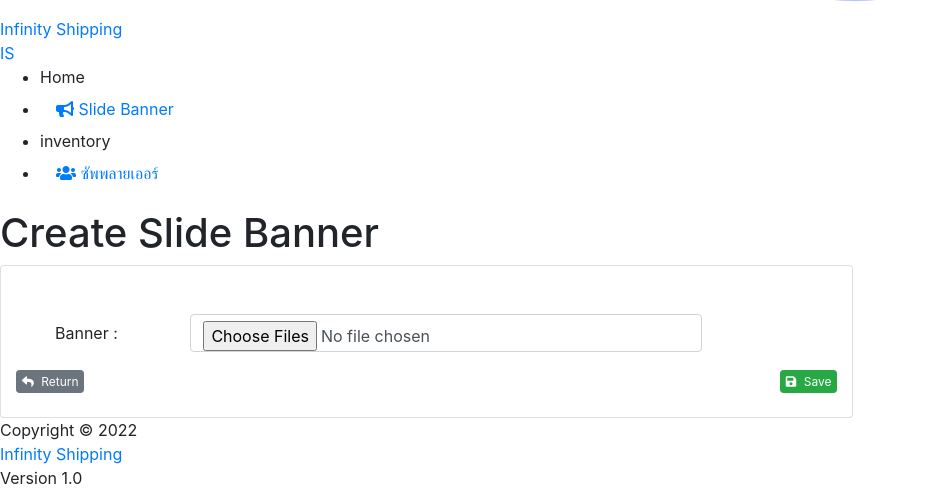
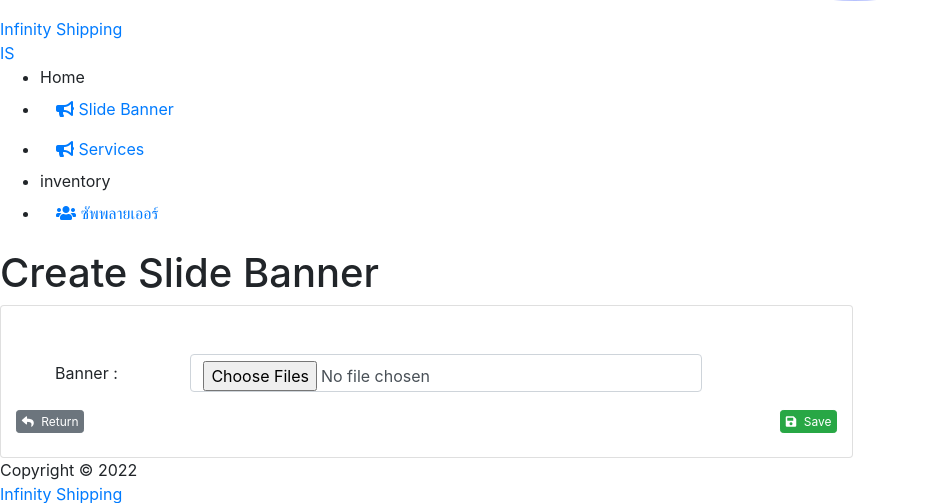
Before and after one commit to Thanaind120/infinity-shipping-main, a Laravel app: page /backend/home/banner/create in a window 1280 px wide. Shown: the part 515-1018 px from the top of the page, without its empty margins (0-937 px from the left). Run offline with Laravel 8, Linux system fonts and the light colour scheme; the visitor is signed in with stand-in values (Sample User, id 1); style sheets or scripts are compiled from the project's sources; some libraries are stand-ins or nearby versions.

Commit message:
แก้ path ไฟล์ controller

```diff
--- a/app/Http/Controllers/HomeBannerController.php
+++ b/app/Http/Controllers/Backend/HomeBannerController.php
@@ -1,6 +1,8 @@
 <?php
 
-namespace App\Http\Controllers;
+namespace App\Http\Controllers\Backend;
+
+use App\Http\Controllers\Controller;
 
 use Illuminate\Support\Facades\Auth;
 use Illuminate\Contracts\Auth\Authenticatable;
--- a/resources/views/include/menu.blade.php
+++ b/resources/views/include/menu.blade.php
@@ -1,17 +1,32 @@
 <div class="main-sidebar">
     <aside id="sidebar-wrapper">
         <div class="sidebar-brand">
-        <a href="index.html">Infinity Shipping</a>
+            <a href="index.html">Infinity Shipping</a>
         </div>
         <div class="sidebar-brand sidebar-brand-sm">
-        <a href="index.html">IS</a>
+            <a href="index.html">IS</a>
         </div>
         <ul class="sidebar-menu">
             <li class="menu-header">Home</li>
-            <li class="{{ Request::segment(1) == 'backend' && Request::segment(2) == 'home' && Request::segment(3) == 'banner' || Request::segment(4) == 'create' || Request::segment(4) == 'edit' ? 'active' : null }}"><a class="nav-link" href="{{ url('/backend/home/banner') }}"><i class="fas fa-bullhorn"></i> <span>Slide Banner</span></a></li>
+            <li
+                class="{{ (Request::segment(1) == 'backend' && Request::segment(2) == 'home' && Request::segment(3) == 'banner') || Request::segment(4) == 'create' || Request::segment(4) == 'edit' ? 'active' : null }}">
+                <a class="nav-link" href="{{ url('/backend/home/banner') }}"><i class="fas fa-bullhorn"></i>
+                    <span>
+                        Slide Banner
+                    </span>
+                </a>
+            </li>
+            <li
+                class="{{ (Request::segment(1) == 'backend' && Request::segment(2) == 'home' && Request::segment(3) == 'services') || Request::segment(4) == 'create' || Request::segment(4) == 'edit' ? 'active' : null }}">
+                <a class="nav-link" href="{{ url('/backend/home/services') }}"><i class="fas fa-bullhorn"></i>
+                    <span>
+                        Services
+                    </span>
+                </a>
+            </li>
 
             <li class="menu-header">inventory</li>
             <li><a class="nav-link" href="/"><i class="fas fa-users"></i> <span>ซัพพลายเออร์</span></a></li>
         </ul>
     </aside>
-    </div>
+</div>
--- a/routes/web.php
+++ b/routes/web.php
@@ -62,13 +62,28 @@ Route::get('/backend/logout', 'LoginController@logout')->name('backoffice.logout
 Route::group(['middleware' => ['web', 'auth']], function () {
     ////////////////////<!** HOME **!>////////////////////
     //** BANNER **//
-    Route::get('/backend/home/banner', 'HomeBannerController@index'); // get all Banner data
-    Route::get('/backend/home/banner/create', 'HomeBannerController@create');  // create Banner view
-    Route::post('/backend/home/banner/store', 'HomeBannerController@store')->name('banner.store'); // store Banner data
-    Route::get('/backend/home/banner/edit/{id}', 'HomeBannerController@edit');   // edit Banner view
-    Route::put('/backend/home/banner/update/{id}', 'HomeBannerController@update'); //update Banner data
-    Route::delete('/backend/home/banner/delete/{id}', 'HomeBannerController@destroy'); //delete Banner data
+    Route::get('/backend/home/banner', 'Backend\HomeBannerController@index'); // get all Banner data
+    Route::get('/backend/home/banner/create', 'Backend\HomeBannerController@create');  // create Banner view
+    Route::post('/backend/home/banner/store', 'Backend\HomeBannerController@store')->name('banner.store'); // store Banner data
+    Route::get('/backend/home/banner/edit/{id}', 'Backend\HomeBannerController@edit');   // edit Banner view
+    Route::put('/backend/home/banner/update/{id}', 'Backend\HomeBannerController@update'); //update Banner data
+    Route::delete('/backend/home/banner/delete/{id}', 'Backend\HomeBannerController@destroy'); //delete Banner data
     //** END BANNER **//
+
+    //** SERVICES **//
+    Route::get('/backend/home/services', 'Backend\ServicesController@index'); // get all Banner data
+    Route::get('/backend/home/services/create', 'Backend\ServicesController@create');  // create Banner view
+    Route::post('/backend/home/services/store', 'Backend\ServicesController@store')->name('banner.store'); // store Banner data
+    Route::get('/backend/home/services/edit/{id}', 'Backend\ServicesController@edit');   // edit Banner view
+    Route::put('/backend/home/services/update/{id}', 'Backend\ServicesController@update'); //update Banner data
+    Route::delete('/backend/home/services/delete/{id}', 'Backend\ServicesController@destroy'); //delete Banner data
+    //** END SERVICES **//
+
+
+
+
+
+
     ////////////////////<!** END HOME **!>////////////////////
 });
 
```
Also changed, not shown: app/Http/Controllers/Backend/ServicesController.php (added, +86 -0 lines), app/Models/Services.php (added, +10 -0 lines), database/migrations/2022_11_23_102007_create_services_table.php (added).
